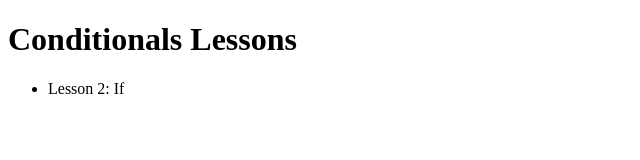
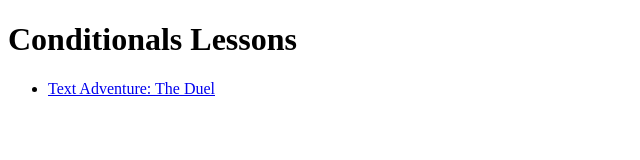
Before and after one commit to RileyEWilson/RileyEWilson.github.io, a plain HTML site: page Unit5_Conditionals/conditionals.html in a window 1280 px wide. Shown: the whole page, without its empty margins (0-640 px from the left). Drawn offline with Linux system fonts and the light colour scheme.

Commit message:
Update conditionals.html

```diff
--- a/Unit5_Conditionals/conditionals.html
+++ b/Unit5_Conditionals/conditionals.html
@@ -18,7 +18,9 @@
     <body>
         <h1>Conditionals Lessons</h1>
         <ul>
-            <li>Lesson 2: If</li>
+            <li>
+                <a href="./Text Adventure/text_adventure.html">Text Adventure: The Duel</a>
+            </li>
         </ul>
     </body>
     </html>
```
